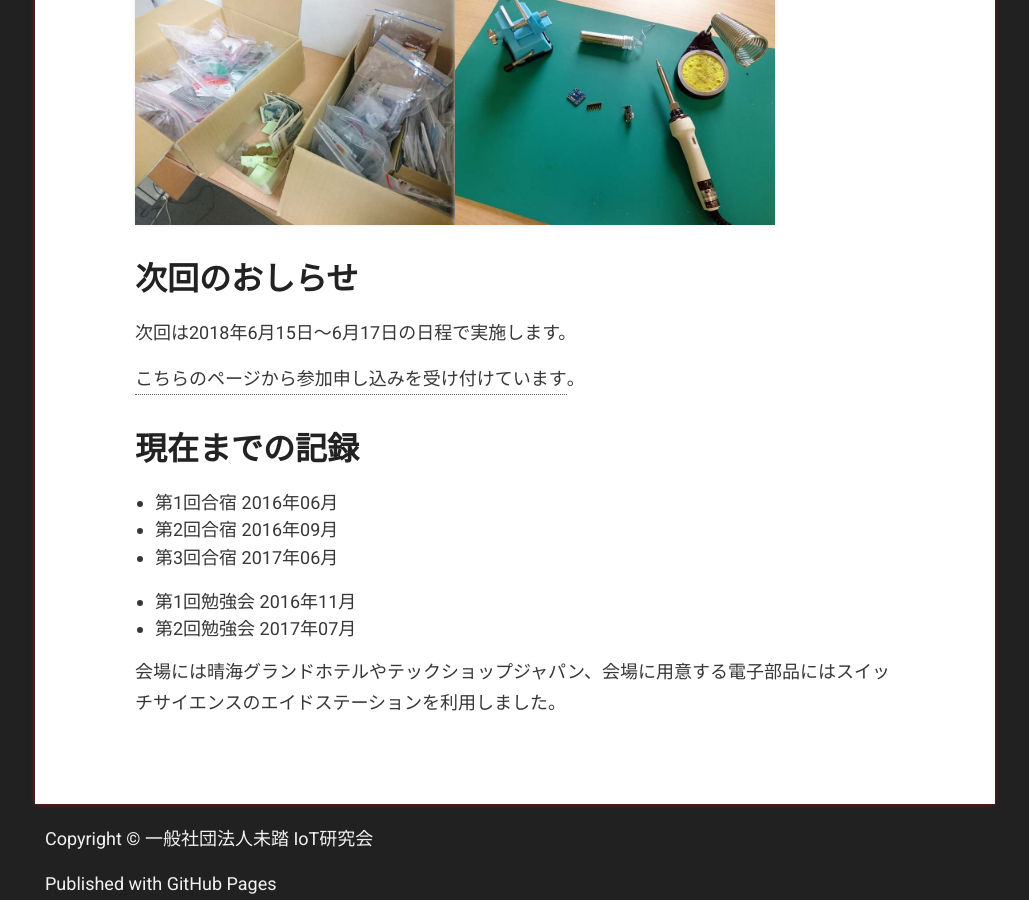
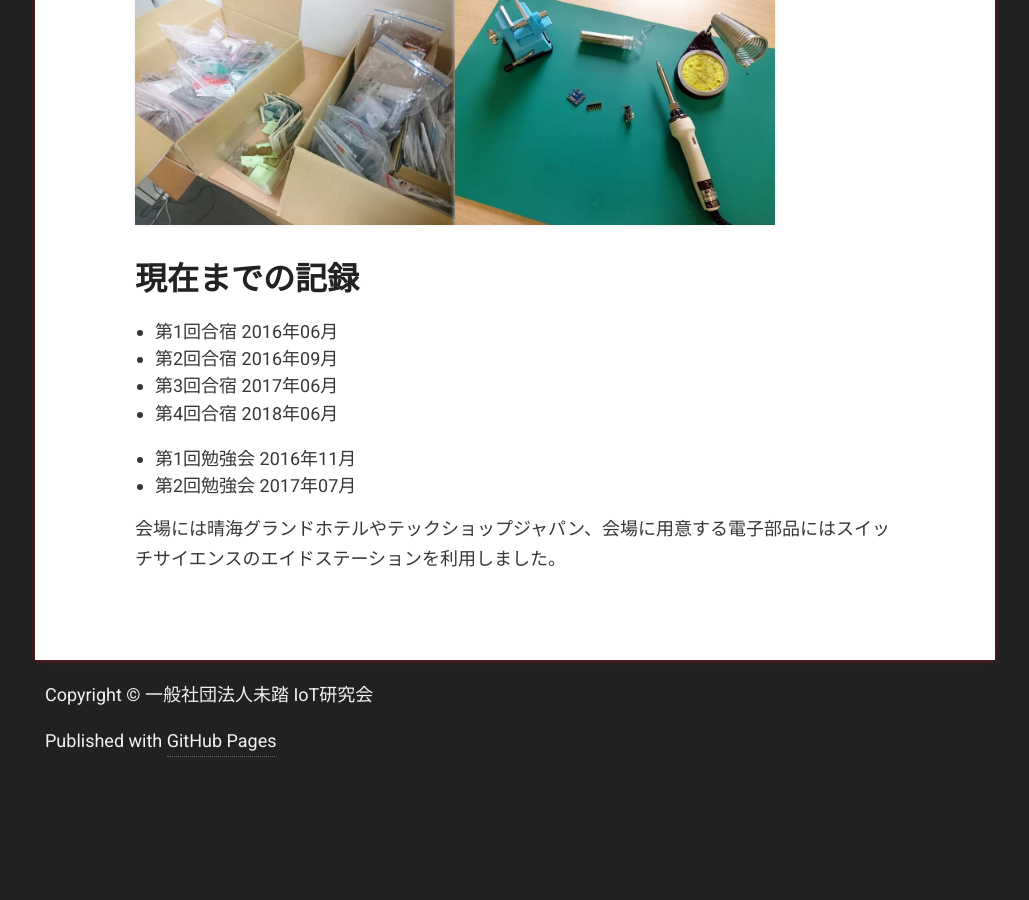
Before and after one commit to uedamm/mitou-iot-web, a Jekyll site: the page built from camp.md, in a window 1280 px wide and 900 px high, scrolled down 1599 px. Shown: the whole window, without its empty margins (125-1154 px from the left). Built offline with Jekyll 4.4.1, drawn with Linux system fonts in a browser that asks for light colours; after the commit the page ends 2391 px from its top, so only the background shows below that.

Commit message:
removed old dates

```diff
--- a/camp.md
+++ b/camp.md
@@ -26,18 +26,13 @@ layout: default
 
 <img src="images/DSC_3478.jpg" width="320" /><img src="images/DSC_3490.jpg" width="320" />
 
-## 次回のおしらせ
-
-次回は2018年6月15日～6月17日の日程で実施します。
-
-[こちらのページから参加申し込みを受け付けています](http://eventregist.com/e/mitouiotcamp4)。
-
 
 ## 現在までの記録
 
 - 第1回合宿 2016年06月
 - 第2回合宿 2016年09月
 - 第3回合宿 2017年06月
+- 第4回合宿 2018年06月
 
 - 第1回勉強会 2016年11月
 - 第2回勉強会 2017年07月
```
Also changed, not shown: index.md (+0 -5 lines).
